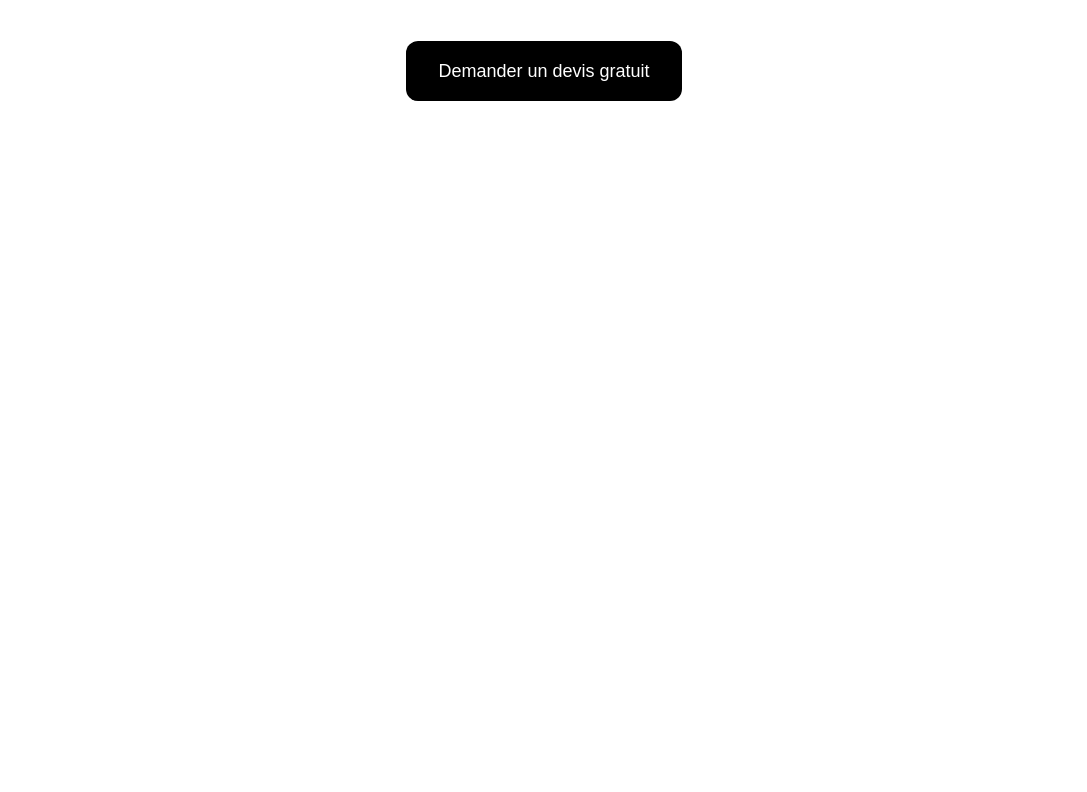
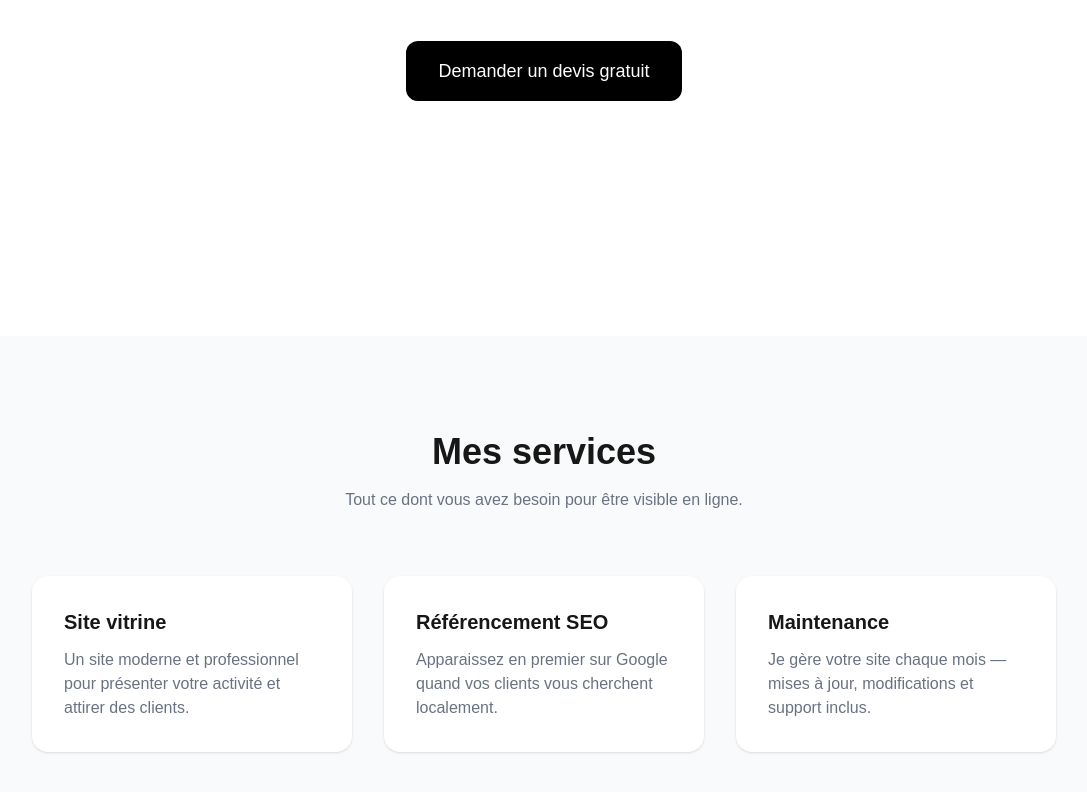
Before and after one commit to enguerrandbourghelle/agence-demo, a Next.js app: page / in a window 1280 px wide. Shown: the part 464-1256 px from the top of the page, without its empty margins (96-1183 px from the left). Before the commit the page ends 800 px from the top, so only its background shows below. Built offline with nearby package versions, Linux system fonts and the light colour scheme.

Commit message:
Services : 3 cartes site vitrine, SEO, maintenance

```diff
--- a/app/page.tsx
+++ b/app/page.tsx
@@ -1,4 +1,5 @@
 import Navbar from "../components/Navbar";
+import Services from "../components/Services";
 
 export default function Home() {
   return (
@@ -15,6 +16,7 @@ export default function Home() {
           Demander un devis gratuit
         </a>
       </section>
+      <Services />
     </main>
   );
 }
--- /dev/null
+++ b/components/Services.tsx
@@ -0,0 +1,24 @@
+export default function Services() {
+  return (
+    <section className="py-24 px-6 bg-gray-50">
+      <div className="max-w-5xl mx-auto">
+        <h2 className="text-4xl font-bold text-center mb-4">Mes services</h2>
+        <p className="text-center text-gray-500 mb-16">Tout ce dont vous avez besoin pour être visible en ligne.</p>
+        <div className="grid grid-cols-1 md:grid-cols-3 gap-8">
+          <div className="bg-white rounded-2xl p-8 shadow-sm">
+            <h3 className="text-xl font-bold mb-3">Site vitrine</h3>
+            <p className="text-gray-500">Un site moderne et professionnel pour présenter votre activité et attirer des clients.</p>
+          </div>
+          <div className="bg-white rounded-2xl p-8 shadow-sm">
+            <h3 className="text-xl font-bold mb-3">Référencement SEO</h3>
+            <p className="text-gray-500">Apparaissez en premier sur Google quand vos clients vous cherchent localement.</p>
+          </div>
+          <div className="bg-white rounded-2xl p-8 shadow-sm">
+            <h3 className="text-xl font-bold mb-3">Maintenance</h3>
+            <p className="text-gray-500">Je gère votre site chaque mois — mises à jour, modifications et support inclus.</p>
+          </div>
+        </div>
+      </div>
+    </section>
+  );
+}
```
